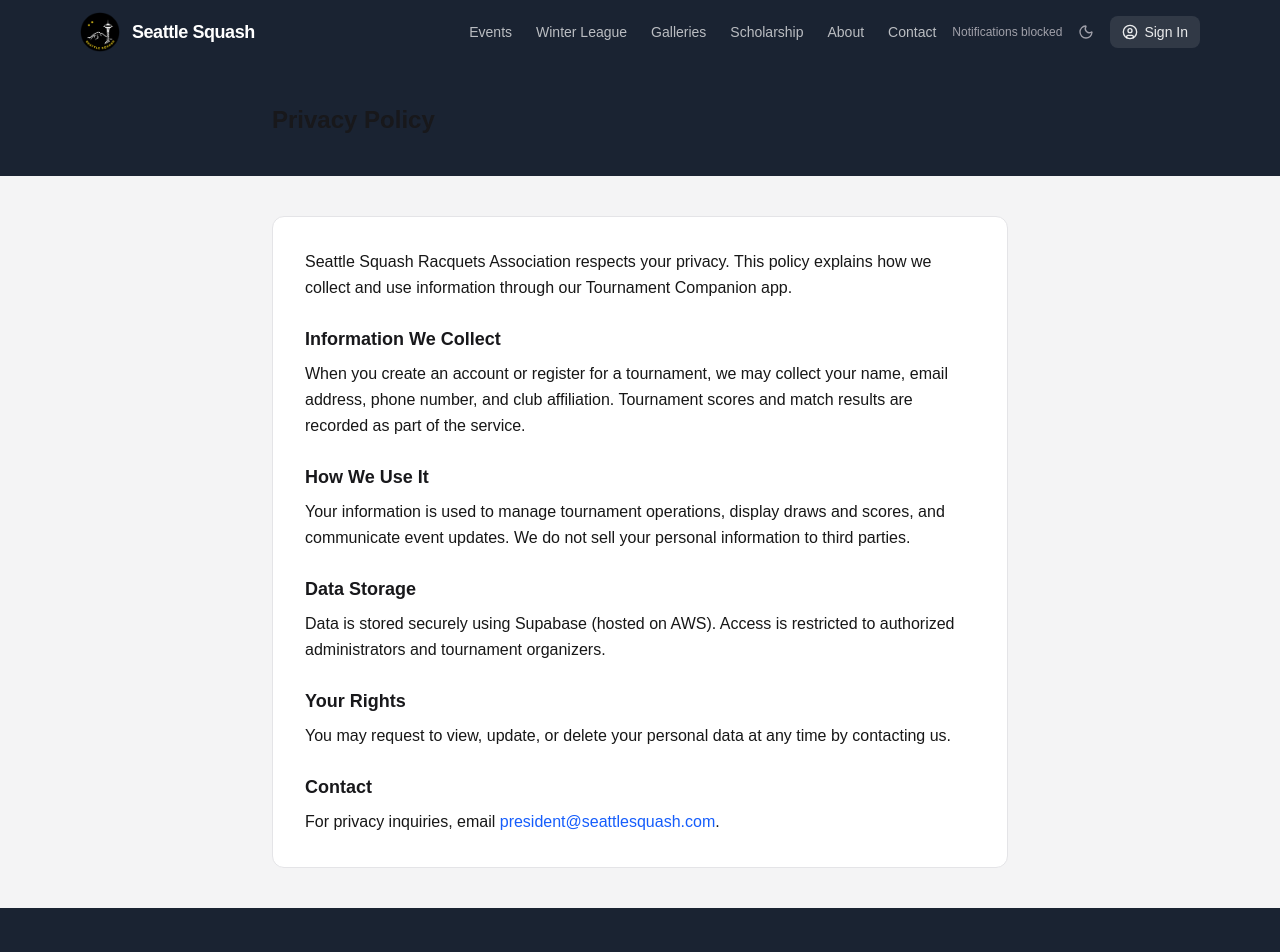
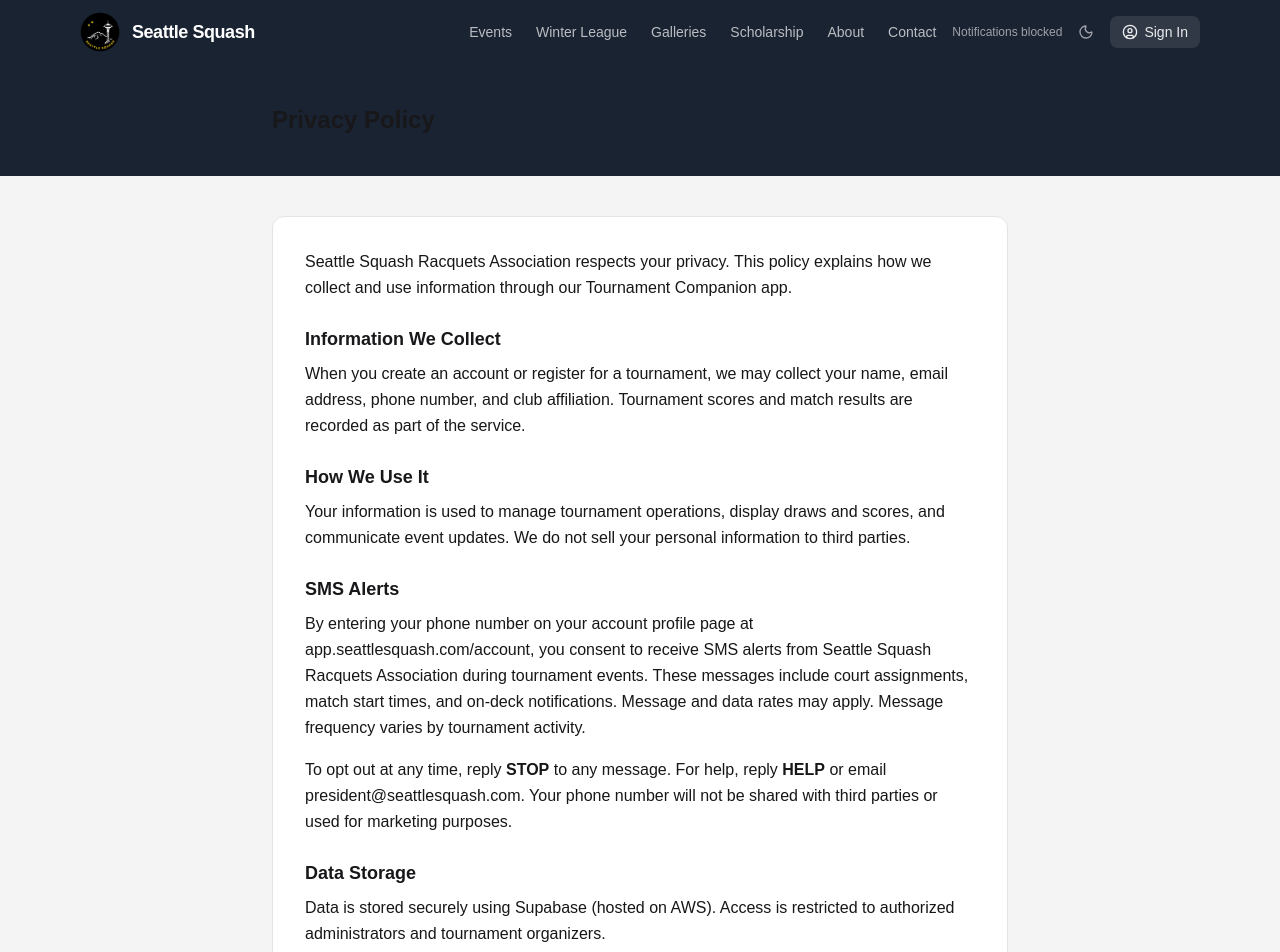
Before and after one commit to gbowie-jpg/squash-tournament-app, a Next.js app: page /privacy in a window 1280 px wide. Shown: the top 952 px of the page. Built offline with nearby package versions, Linux system fonts and the light colour scheme; no server answers.

Commit message:
Add SMS section to privacy policy for Twilio A2P compliance
Co-Authored-By: Claude Sonnet 4.6 <noreply@anthropic.com>

```diff
--- a/src/app/privacy/page.tsx
+++ b/src/app/privacy/page.tsx
@@ -28,6 +28,13 @@ export default function PrivacyPage() {
             <p className="text-foreground leading-relaxed mb-4">
               Your information is used to manage tournament operations, display draws and scores, and communicate event updates. We do not sell your personal information to third parties.
             </p>
+            <h2 className="text-lg font-semibold mt-6 mb-2">SMS Alerts</h2>
+            <p className="text-foreground leading-relaxed mb-4">
+              By entering your phone number on your account profile page at app.seattlesquash.com/account, you consent to receive SMS alerts from Seattle Squash Racquets Association during tournament events. These messages include court assignments, match start times, and on-deck notifications. Message and data rates may apply. Message frequency varies by tournament activity.
+            </p>
+            <p className="text-foreground leading-relaxed mb-4">
+              To opt out at any time, reply <strong>STOP</strong> to any message. For help, reply <strong>HELP</strong> or email president@seattlesquash.com. Your phone number will not be shared with third parties or used for marketing purposes.
+            </p>
             <h2 className="text-lg font-semibold mt-6 mb-2">Data Storage</h2>
             <p className="text-foreground leading-relaxed mb-4">
               Data is stored securely using Supabase (hosted on AWS). Access is restricted to authorized administrators and tournament organizers.
```
